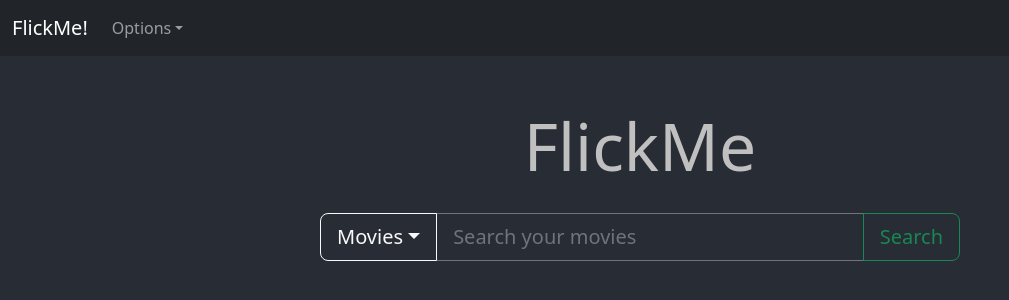
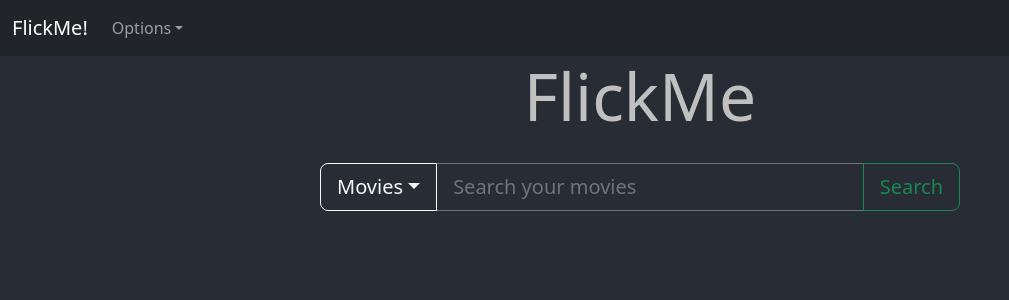
Before and after one commit to bnaftali1/cse5914-capstone, a React (Create React App) app: page / in a window 1280 px wide. Shown: the top 300 px of the page, without its empty margins (0-1009 px from the left). Built offline with nearby package versions, Linux system fonts and the light colour scheme.

Commit message:
Update style.css

```diff
--- a/src/style.css
+++ b/src/style.css
@@ -10,7 +10,7 @@ body{
     flex-direction: column;
     align-items: center;
     justify-content: top;
-    padding-top: 50px;
+    padding-top: 0px;
 
 }
 .search-bar{
```
